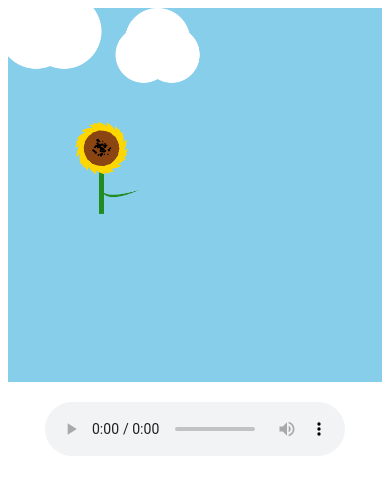
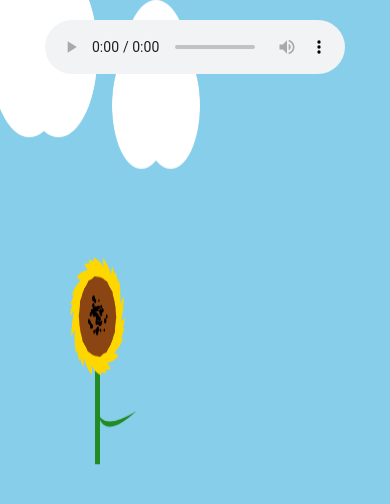
Before and after one commit to d4vp/lamour, a plain HTML site: page index.html in a window 390 px wide. Drawn offline with Linux system fonts and the light colour scheme.

Commit message:
Update index.html

```diff
--- a/index.html
+++ b/index.html
@@ -3,16 +3,13 @@
 <head>
     <title>l'amour</title>
     <style>
-        /* Estilos para el canvas en pantallas de teléfono */
-        @media (max-width: 480px) {
-            canvas {
-                width: 100%;
-                height: auto;
-                max-width: 100%; /* Cambiamos el valor máximo del ancho */
-                max-height: 100%; /* Cambiamos el valor máximo del alto */
-                display: block;
-                margin: 0 auto;
-            }
+        /* Estilos para el canvas que ocupará la pantalla completa */
+        canvas {
+            position: absolute;
+            top: 0;
+            left: 0;
+            width: 100%;
+            height: 100%;
         }
 
         /* Estilos para el control de audio */
```
